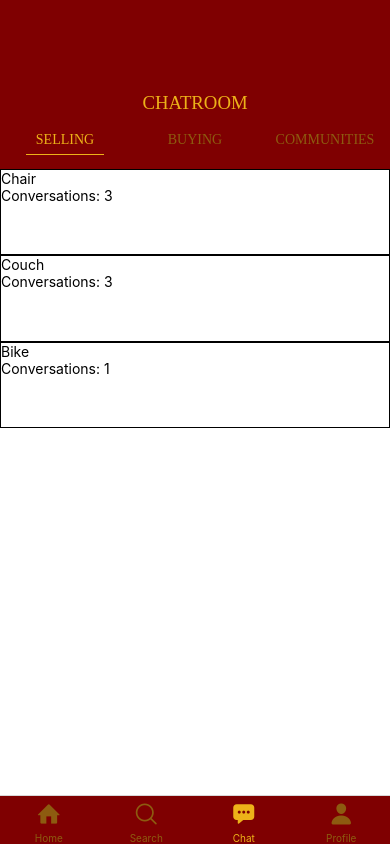
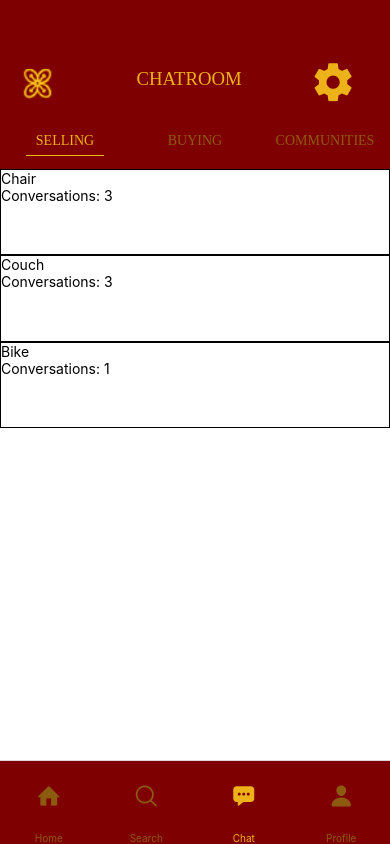
Before and after one commit to AGUPTA375/kandidat-frontend, a React Native app in the folder src/: screen /Chat in a window 390 px wide. Built offline with nearby package versions, Linux system fonts and the light colour scheme.

Commit message:
Change header, raised buttons

```diff
--- a/src/App.js
+++ b/src/App.js
@@ -26,7 +26,8 @@ export default function App() {
       screenOptions={{
         tabBarActiveTintColor: '#EDB219',
         tabBarInactiveTintColor: '#8D5B10',
-        tabBarStyle:{backgroundColor:"#7f0001"}
+        tabBarStyle:{backgroundColor:"#7f0001", height: "10%"},
+
       }}>
 
         {/* Home */}
--- a/src/components/ChatHeader.js
+++ b/src/components/ChatHeader.js
@@ -1,6 +1,9 @@
-import { StyleSheet, Text, View, Dimensions, ImageBackground, TouchableOpacity } from 'react-native';
+import { StyleSheet, Text, View, Dimensions, Image, TouchableOpacity } from 'react-native';
 import { useEffect, useState } from 'react';
 import { getFocusedRouteNameFromRoute } from '@react-navigation/native';
+
+// Icons
+import { Ionicons } from '@expo/vector-icons';
 
 
 // Window dimensions
@@ -20,8 +23,20 @@ export default function ChatHeader(props) {
 
     return (
         <View style={styles.header}>
-            <View style={{flex: 0.7, justifyContent: "flex-end"}}>
-                <Text style={styles.title}>{props.title}</Text>
+            <View style={{width: windowWidth, flexDirection:"row", alignItems:"center", justifyContent:"space-between", marginBottom:"7%"}}>
+                <View style={{ width: windowWidth*0.2, alignItems:"center"}}>
+                    <Image source={require('../assets/amargbologoonly.png')}
+                    style={{ width:windowWidth*0.1 }}/>
+                </View>
+                <View style={{ width:windowWidth*0.3}}>
+                    <Text style={styles.title}>{props.title}</Text>
+
+                </View>
+                <View style={{ width:windowWidth*0.2}}>
+                    <TouchableOpacity>
+                        <Ionicons name="settings-sharp" size={windowHeight*0.05} color="#EDB219" />
+                    </TouchableOpacity>
+                </View>
             </View>
             <View style={styles.headerLower}>
 
@@ -69,7 +84,7 @@ const styles = StyleSheet.create({
         width:windowWidth,
         flexDirection:"row",
         justifyContent:"space-around",
-        alignItems:"flex-end",
+        marginBottom: "3%"
     },
     headerText: {
         fontFamily: "TharLon",
--- a/src/components/JoinCommunity.js
+++ b/src/components/JoinCommunity.js
@@ -120,7 +120,15 @@ const styles = StyleSheet.create({
         height: windowHeight*0.1,
         justifyContent: "center",
         alignItems:"center",
-        borderRadius: 10
+        borderRadius: 10,
+        shadowColor: "#000",
+        shadowOffset: {
+            width: 0,
+            height: 5,
+        },
+        shadowOpacity: 0.34,
+        shadowRadius: 6.27,
+        elevation: 10,
 
     },
     list: {
--- a/src/components/MyCommunities.js
+++ b/src/components/MyCommunities.js
@@ -49,8 +49,15 @@ const styles = StyleSheet.create({
         height: windowHeight*0.1,
         justifyContent: "center",
         alignItems:"center",
-        borderRadius: 10
-
+        borderRadius: 10,
+        shadowColor: "#000",
+        shadowOffset: {
+            width: 0,
+            height: 5,
+        },
+        shadowOpacity: 0.34,
+        shadowRadius: 6.27,
+        elevation: 10,
     },
     list: {
         alignItems:"center",
--- a/src/components/ProfileNotLoggedIn.js
+++ b/src/components/ProfileNotLoggedIn.js
@@ -87,7 +87,8 @@ export default function ProfileNotLoggedIn(props) {
                             style={styles.textinput}
                             placeholder="Set password..."
                             value={passwordRegister}
-                            onChangeText={setPasswordRegister} />
+                            onChangeText={setPasswordRegister}
+                            secureTextEntry={true} />
 
                             <TouchableOpacity
                             onPress={() => pickImage()}
@@ -180,7 +181,6 @@ const styles = StyleSheet.create({
         height: windowHeight,
         backgroundColor:"white",
         alignItems:"center",
-        paddingTop: windowHeight*0.15,
     },
     button: {
         width: windowWidth*0.7,
@@ -208,20 +208,24 @@ const styles = StyleSheet.create({
         height: windowHeight*0.6,
         backgroundColor: "white",
         borderRadius: 20,
-        marginTop: windowHeight*0.2,
         marginLeft: windowWidth*0.05,
         flexDirection:"column",
         borderWidth: 1,
         borderColor:"black",
-        alignItems:"center"
+        alignItems:"center",
+        marginTop: windowHeight*0.2
     },
     image: {
+        width: windowWidth,
+        height: windowHeight*0.22,
+        alignItems:"center",
+        backgroundColor:"#7f0001",
+        justifyContent:"center",
+        marginBottom: "15%"
+    },
+    logo: {
         width: windowWidth*0.8,
         height: windowHeight*0.1,
-        marginBottom: "20%"
-    },
-    logo: {
-        width: "100%",
-        height: "100%"
+        marginTop: "10%"
     }
 })
```
Also changed, not shown: src/assets/amargbologoonly.png (added).
